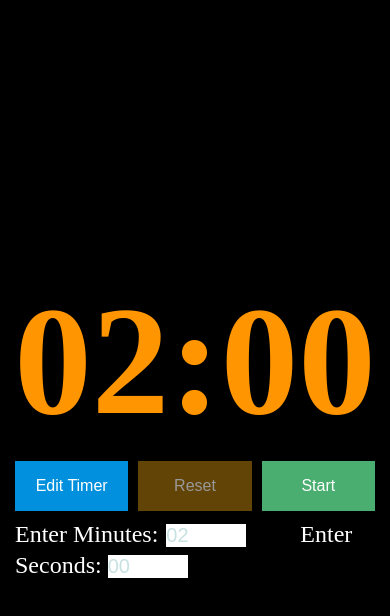
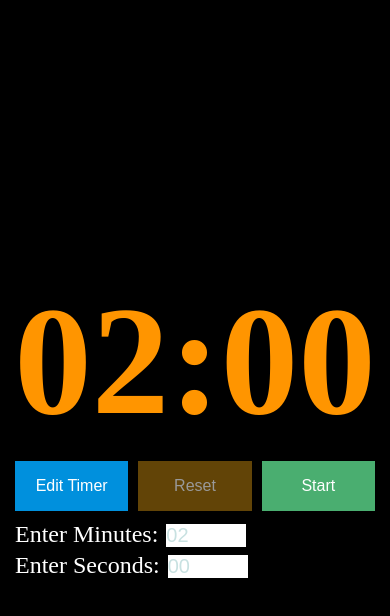
Before and after one commit to Huzaif-Hilal/countdown-timer, a plain HTML site: page index.html in a window 390 px wide. Both pictures are taken after a click on the button "Edit Timer". Drawn offline with Linux system fonts and the light colour scheme.

Commit message:
mobile layout improved

```diff
--- a/style.css
+++ b/style.css
@@ -94,6 +94,9 @@ main > div.inputs-section > input{
 
 @media only screen and (max-width: 414px){
     main > div.inputs-section > input{
-        margin: 0px 50px 5px 8px;
+        margin: 0px 80px 5px 8px;
+        &:nth-of-type(2){
+            margin-left: 8px;
+        }
     }
 }
```
